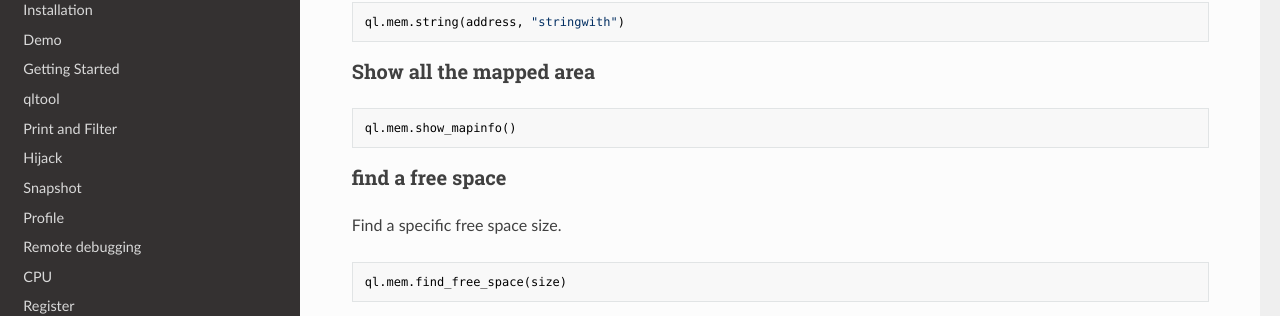
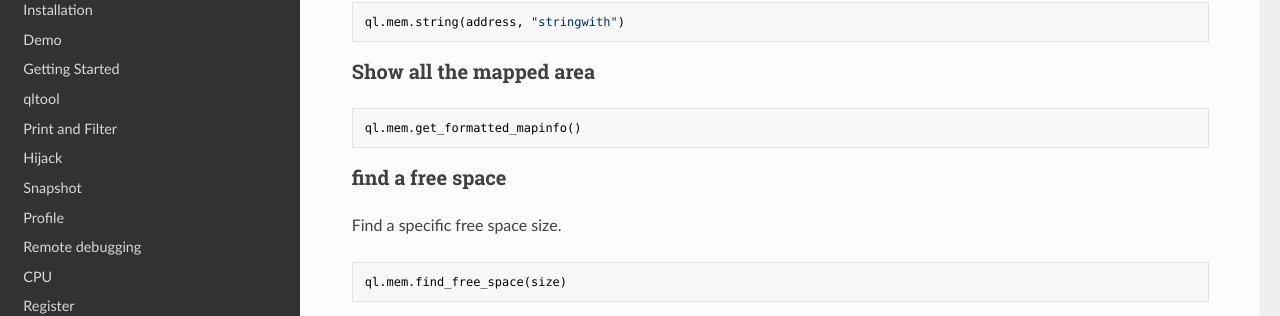
Before and after one commit to qilingframework/rtfd.io, an MkDocs documentation site: the page built from docs/memory.md, in a window 1280 px wide and 900 px high, scrolled down 3411 px. Shown: the part 139-455 px from the top of the window. Built offline with MkDocs 1.6.1, drawn with Linux system fonts in a browser that asks for light colours; nearby versions of some CDN libraries.

Commit message:
Update memory.md
Update "show all the mapped area" since `show_mapinfo()` doesn't exist anymore

````diff
--- a/docs/memory.md
+++ b/docs/memory.md
@@ -152,7 +152,7 @@ ql.mem.string(address, "stringwith")
 
 ### Show all the mapped area
 ```python
-ql.mem.show_mapinfo()
+ql.mem.get_formatted_mapinfo()
 ```
 
 ### find a free space
````
